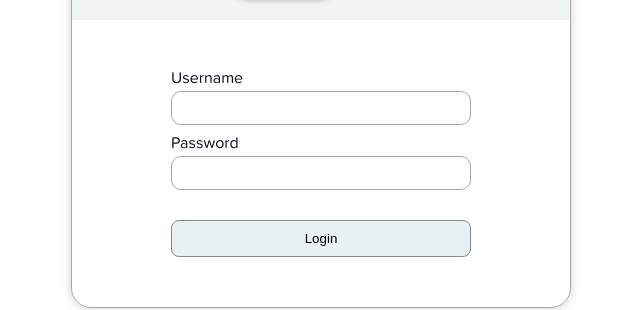
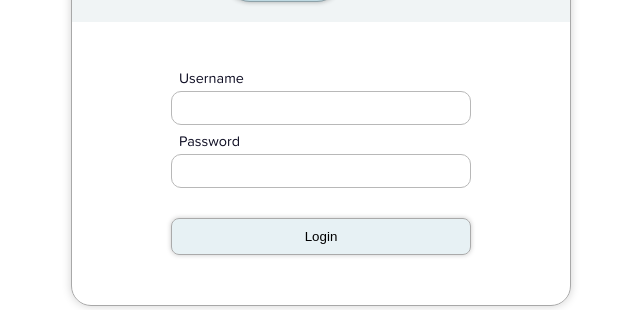
Before and after one commit to mattlusty/portfolio, a React (Create React App) app: page /login in a window 1280 px wide. Shown: the part 297-607 px from the top of the page, without its empty margins (319-959 px from the left). Built offline with nearby package versions, Linux system fonts and the light colour scheme.

Commit message:
feat: added routing to / from Login

```diff
--- a/src/components/Login.jsx
+++ b/src/components/Login.jsx
@@ -1,6 +1,11 @@
+import { withRouter } from "react-router-dom";
 import "../styles/css/Login.css";
 
-function Login() {
+function Login(props) {
+  var login = () => {
+    props.history.push("about");
+  };
+
   return (
     <div className="Login">
       <div className="login">
@@ -17,11 +22,11 @@ function Login() {
             <label htmlFor="password">Password</label>
             <input id="password"></input>
           </div>
-          <button>Login</button>
+          <button onClick={login}>Login</button>
         </form>
       </div>
     </div>
   );
 }
 
-export default Login;
+export default withRouter(Login);
--- a/src/components/ProfileMenu.jsx
+++ b/src/components/ProfileMenu.jsx
@@ -5,6 +5,10 @@ import { useState } from "react";
 import "../styles/css/ProfileMenu.css";
 
 function ProfileMenu(props) {
+  var logout = () => {
+    props.history.push("login");
+  };
+
   return (
     <div className={"ProfileMenu"}>
       <div className="item" onClick={props.toggleProfileMenu}>
@@ -24,7 +28,7 @@ function ProfileMenu(props) {
               <li name="leaf" label="Settings">
                 <div>Settings</div>
               </li>
-              <li className="logout" name="logout" label="logout">
+              <li className="logout" onClick={logout} name="logout" label="logout">
                 <div>Log out</div>
               </li>
             </ul>
--- a/src/styles/css/Login.css
+++ b/src/styles/css/Login.css
@@ -68,16 +68,20 @@
 .Login > .login > form > .username > label {
   display: block;
   padding: 0px 20px 5px 0px;
+  font-size: 0.9rem;
+  margin-left: 8px;
 }
 
 .Login > .login > form > .password > label {
   display: block;
   padding: 0px 20px 5px 0px;
+  font-size: 0.9rem;
+  margin-left: 8px;
 }
 
 .Login > .login > form > .username > input {
   display: block;
-  border: 1px solid #a8a8a8;
+  border: 1px solid #b8b8b8;
   padding: 8px;
   border-radius: 10px;
   width: 100%;
@@ -85,7 +89,7 @@
 }
 
 .Login > .login > form > .password > input {
-  border: 1px solid #a8a8a8;
+  border: 1px solid #b8b8b8;
   display: block;
   padding: 8px;
   border-radius: 10px;
@@ -95,9 +99,15 @@
 
 .Login > .login > form > button {
   width: 100px;
-  border: 1px solid #888888;
+  border: 1px solid #aaaaaa;
   border-radius: 8px;
   padding: 10px;
   background-color: rgba(190, 217, 226, 0.37);
   width: 100%;
+  cursor: pointer;
+  box-shadow: 0 0 5px rgba(0, 0, 0, 0.219);
 }
+
+.Login > .login > form > button:hover {
+  box-shadow: 0 0 5px rgba(0, 0, 0, 0.589);
+}
--- a/src/styles/scss/Login.scss
+++ b/src/styles/scss/Login.scss
@@ -76,16 +76,20 @@
 .Login > .login > form > .username > label {
   display: block;
   padding: 0px 20px 5px 0px;
+  font-size: 0.9rem;
+  margin-left: 8px;
 }
 
 .Login > .login > form > .password > label {
   display: block;
   padding: 0px 20px 5px 0px;
+  font-size: 0.9rem;
+  margin-left: 8px;
 }
 
 .Login > .login > form > .username > input {
   display: block;
-  border: 1px solid rgb(168, 168, 168);
+  border: 1px solid rgb(184, 184, 184);
   padding: 8px;
   border-radius: 10px;
   width: 100%;
@@ -93,7 +97,7 @@
 }
 
 .Login > .login > form > .password > input {
-  border: 1px solid rgb(168, 168, 168);
+  border: 1px solid rgb(184, 184, 184);
   display: block;
   padding: 8px;
   border-radius: 10px;
@@ -103,9 +107,15 @@
 
 .Login > .login > form > button {
   width: 100px;
-  border: 1px solid rgb(136, 136, 136);
+  border: 1px solid rgb(170, 170, 170);
   border-radius: 8px;
   padding: 10px;
   background-color: rgba(190, 217, 226, 0.37);
   width: 100%;
+  cursor: pointer;
+  box-shadow: 0 0 5px rgba(0, 0, 0, 0.219);
 }
+
+.Login > .login > form > button:hover {
+  box-shadow: 0 0 5px rgba(0, 0, 0, 0.589);
+}
```
